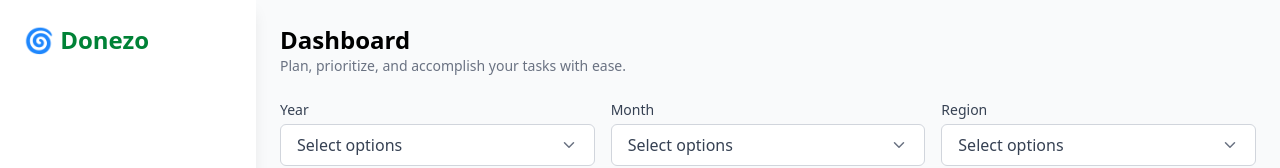
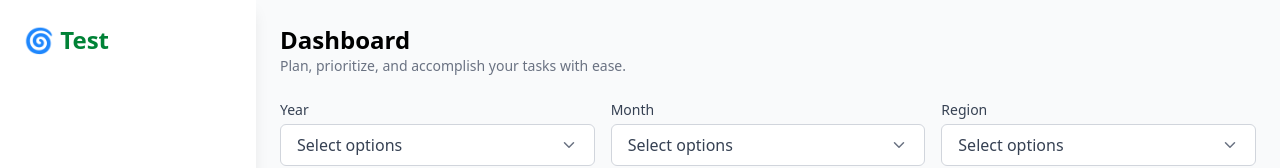
Before and after one commit to mohammadraza123/sample-dashboard, a Next.js app: page / in a window 1280 px wide. Shown: the top 168 px of the page. Built offline with nearby package versions, Linux system fonts and the light colour scheme.

Commit message:
complete

```diff
--- a/src/Components/Sidebar/index.jsx
+++ b/src/Components/Sidebar/index.jsx
@@ -20,7 +20,7 @@ export default function Sidebar() {
   return (
     <div className="w-64 h-screen bg-white shadow-lg flex flex-col justify-between p-6 fixed">
       <div>
-        <div className="text-2xl font-bold text-green-700 mb-8">🌀 Donezo</div>
+        <div className="text-2xl font-bold text-green-700 mb-8">🌀 Test</div>
         {/* <nav className="space-y-4">
           {menuItems.map((item) => (
             <Link
```
